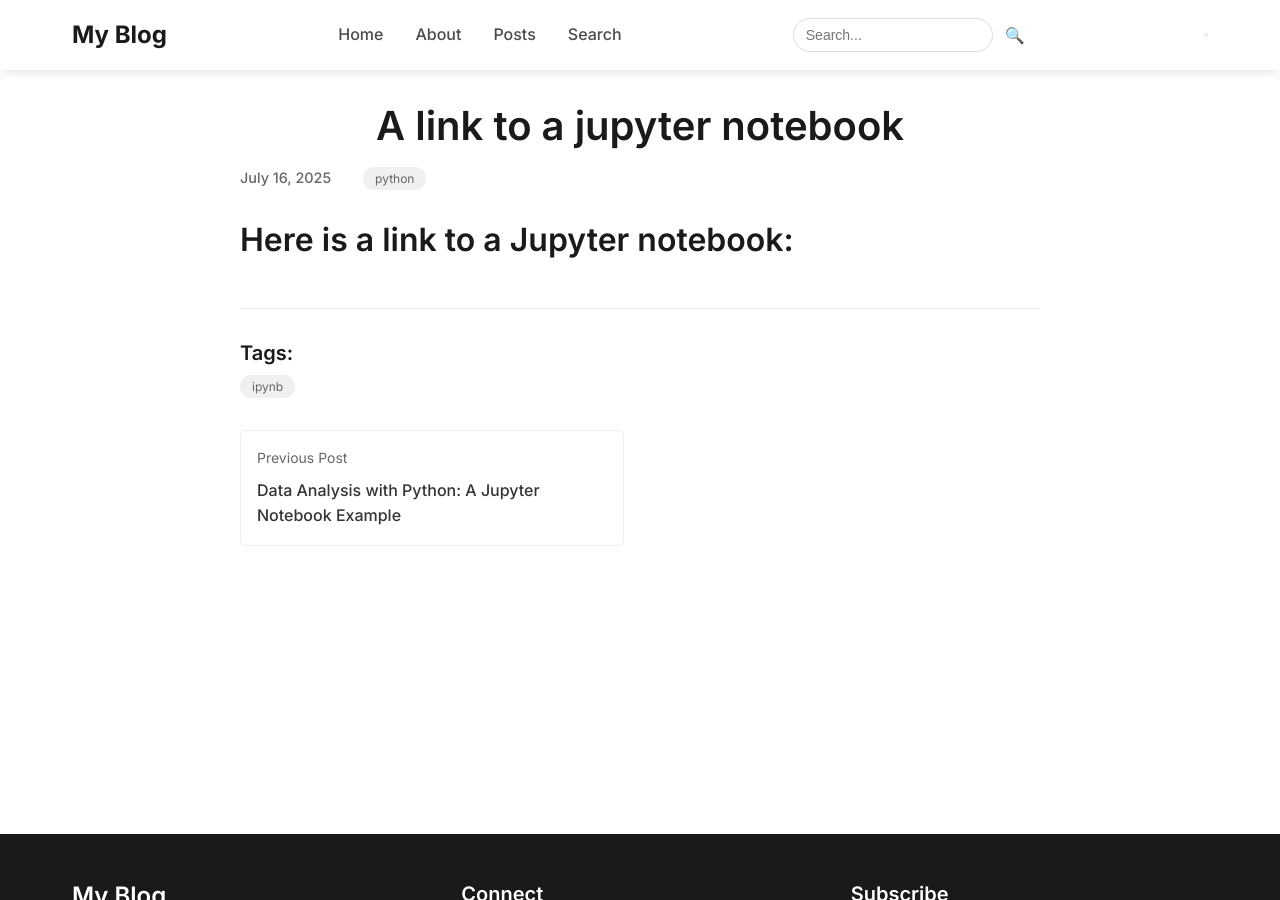
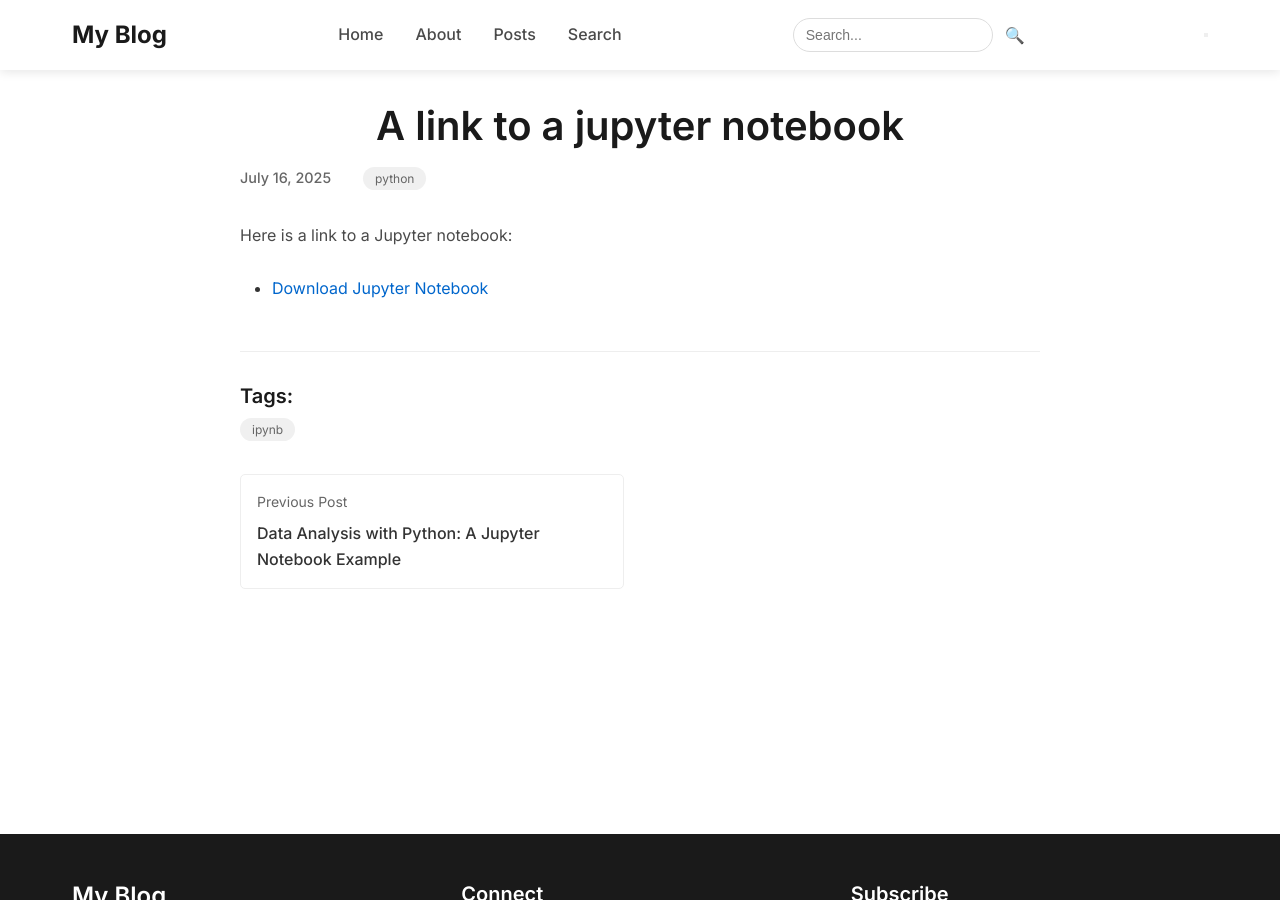
Before and after one commit to qsongatwpi/blogs1, a Jekyll site: the page built from _posts/2025-07-16-jupyter-notebook-link.md, in a window 1280 px wide and 900 px high. Built offline with Jekyll 4.4.1, drawn with Linux system fonts in a browser that asks for light colours.

Commit message:
Fix broken markdown and time conflict in notebook link post

```diff
--- a/_posts/2025-07-16-jupyter-notebook-link.md
+++ b/_posts/2025-07-16-jupyter-notebook-link.md
@@ -1,10 +1,10 @@
 ---
 layout: post
 title: "A link to a jupyter notebook"
-date: 2025-07-16 11:30:00 -0000
+date: 2025-07-16 15:30:00 -0000
 categories: [python]
 tags: [ipynb]
 ---
 
 Here is a link to a Jupyter notebook:
--
+- [Download Jupyter Notebook]({{ site.baseurl }}/assets/code/nb_test1.ipynb)
```
